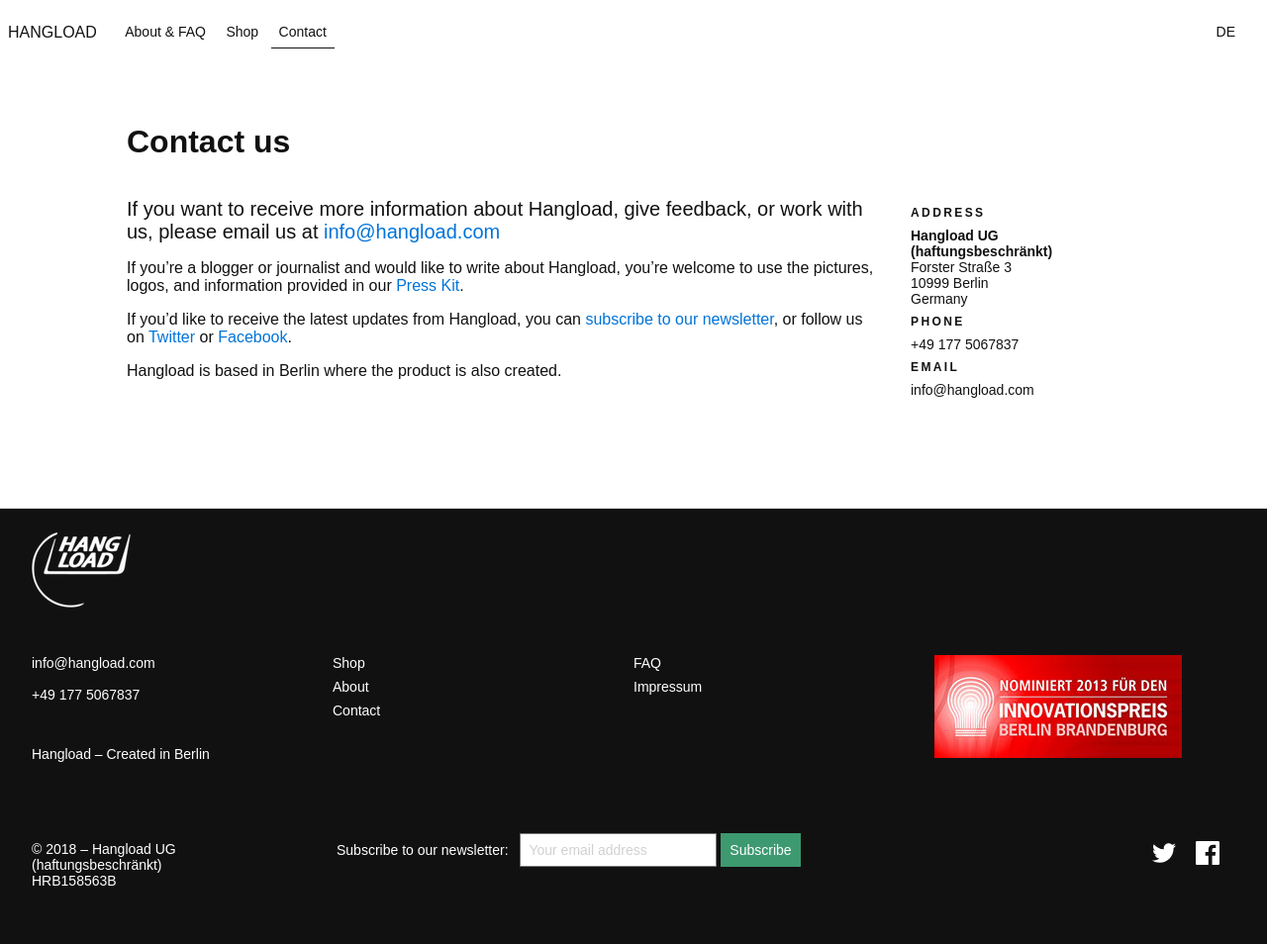
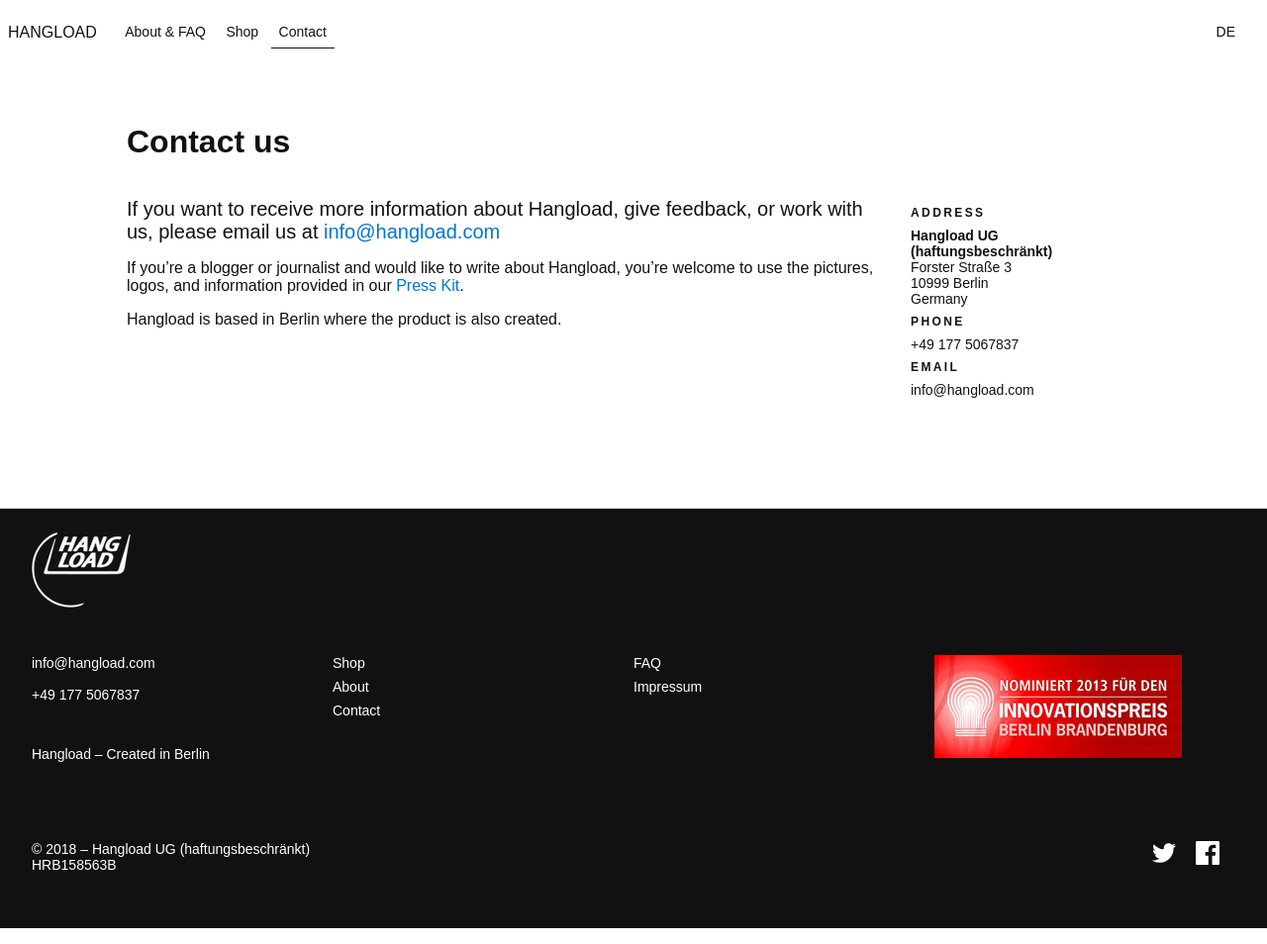
Before and after one commit to bodokaiser/hangload.com, a Jekyll site: the page built from contact/index.md, in a window 1280 px wide. Shown: the whole page at 99% size. Built offline with Jekyll 4.4.1, drawn with Linux system fonts in a browser that asks for light colours; nearby versions of some CDN libraries.

Commit message:
delete every mention of newsletter site-wide

```diff
--- a/_includes/footer.html
+++ b/_includes/footer.html
@@ -45,12 +45,12 @@
     </div>
   </div>
   <div class="clearfix py2 mb2 mxn1">
-    <div class="sm-col sm-col-3 px1 py2">
-      &copy; {{ site.time | date: '%Y' }} &ndash; Hangload UG <br>
+    <div class="sm-col sm-col-6 px1 py2">
+      &copy; {{ site.time | date: '%Y' }} &ndash; Hangload UG
       (haftungsbeschränkt) <br>
       HRB158563B
     </div>
-    <div class="sm-col sm-col-7 px1 py1">
+    {% comment %} <div class="sm-col sm-col-7 px1 py1">
       <div class="mr1 mb1 inline-block">
         {% if page.language == "en" %}
           Subscribe to our newsletter:
@@ -65,8 +65,8 @@
       <input class="p1 border bg-white gray rounded" type="email" autocapitalize="off" autocorrect="off" name="MERGE0" id="MERGE0" value="" placeholder="{% if page.language == "en"%}Your email address{% elsif page.language == "de" %}Deine Email-Adresse{% endif %}">
       <input class="p1 white bg-olive not-rounded" style="border: 1px solid transparent;" type="submit" name="submit" value="{% if page.language == 'en' %}Subscribe{% elsif page.language == 'de' %}Abonnieren{% endif %}">
       </form>
-    </div>
-    <div class="sm-col sm-col-2 px1 py2 sm-right-align">
+    </div>{% endcomment %}
+    <div class="sm-col sm-col-6 px1 py2 sm-right-align">
       <a class="mr2" href="https://twitter.com/HangLoadBLN">
         <svg class="fill-white" width="24" viewBox="0 0 16 16" xmlns="http://www.w3.org/2000/svg" fill-rule="evenodd" clip-rule="evenodd" stroke-linejoin="round" stroke-miterlimit="1.414"><path d="M16 3.038c-.59.26-1.22.437-1.885.517.677-.407 1.198-1.05 1.443-1.816-.634.375-1.337.648-2.085.795-.598-.638-1.45-1.036-2.396-1.036-1.812 0-3.282 1.468-3.282 3.28 0 .258.03.51.085.75C5.152 5.39 2.733 4.084 1.114 2.1.83 2.583.67 3.147.67 3.75c0 1.14.58 2.143 1.46 2.732-.538-.017-1.045-.165-1.487-.41v.04c0 1.59 1.13 2.918 2.633 3.22-.276.074-.566.114-.865.114-.21 0-.416-.02-.617-.058.418 1.304 1.63 2.253 3.067 2.28-1.124.88-2.54 1.404-4.077 1.404-.265 0-.526-.015-.783-.045 1.453.93 3.178 1.474 5.032 1.474 6.038 0 9.34-5 9.34-9.338 0-.143-.004-.284-.01-.425.64-.463 1.198-1.04 1.638-1.7z" fill-rule="nonzero"/></svg>
         </a>
--- a/_layouts/home.html
+++ b/_layouts/home.html
@@ -138,7 +138,7 @@
 
     </section>
 
-    <section class="py4 max-width-3 px1 mb4 mt4 mx-auto center bg-silver">
+    {% comment %} <section class="py4 max-width-3 px1 mb4 mt4 mx-auto center bg-silver">
       <div class="clearfix max-width-2 mx-auto">
         <p class="h2 m0 mb2">{{ page.newsletter-lead }}</p>
         <form action="http://hangload.us8.list-manage1.com/subscribe/post" method="POST">
@@ -149,7 +149,7 @@
         </form>
         <p class="h5 gray">{{ page.newsletter-microcopy }}</p>
       </div>
-    </section>
+    </section>{% endcomment %}
 
     <section class="relative px3 py4 mt4 white bg-gray bg-cover bg-left"
       style="height: 22em; background-image: url(/imgs/hangload-bike-bag-street.jpg)">
--- a/_layouts/shop.html
+++ b/_layouts/shop.html
@@ -36,7 +36,7 @@
                 {% comment %} </button> {% endcomment %}
               {% comment %} <p class="mt2 mb1 black">{{ page.microcopy-1 }}</p> {% endcomment %}
               {% comment %} <p class="mt2 black">{{ page.microcopy-2 }}</p> {% endcomment %}
-              <div class="clearfix">
+              {% comment %} <div class="clearfix">
                 <p class="mt2 mb1 black">{{ page.newsletter-microcopy }}</p>
                 <form action="http://hangload.us8.list-manage1.com/subscribe/post" method="POST">
                   <input type="hidden" name="u" value="17786494a7f7d575faf855738">
@@ -44,7 +44,7 @@
                   <input class="border gray px1 py1 inline-block col-9" type="email" autocapitalize="off" autocorrect="off" name="MERGE0" id="MERGE0" value="" placeholder="{{ page.your-email }}">
                   <input class="btn btn-primary white inline bg-olive caps col-2" type="submit" name="submit" value="ok">
                 </form>
-              </div>
+              </div> {% endcomment %}
             </div>
 
             <section class="mt4" id="product-description">
--- a/contact/index.md
+++ b/contact/index.md
@@ -11,6 +11,6 @@
 
 If you’re a blogger or journalist and would like to write about Hangload, you’re welcome to use the pictures, logos, and information provided in our [Press Kit](https://www.dropbox.com/sh/38k8pwgyy3iztof/AAB9vqq_IoCSi5qsNgzaQQIaa?dl=0).
 
-If you’d like to receive the latest updates from Hangload, you can [subscribe to our newsletter](http://hangload.us8.list-manage2.com/subscribe?u=17786494a7f7d575faf855738&id=f87a66271b), or follow us on [Twitter](https://twitter.com/HangLoadBLN) or [Facebook](https://www.facebook.com/hangload).
+{% comment %} If you’d like to receive the latest updates from Hangload, you can [subscribe to our newsletter](http://hangload.us8.list-manage2.com/subscribe?u=17786494a7f7d575faf855738&id=f87a66271b), or follow us on [Twitter](https://twitter.com/HangLoadBLN) or [Facebook](https://www.facebook.com/hangload). {% endcomment %}
 
 Hangload is based in Berlin where the product is also created.
```
Also changed, not shown: de/contact/index.md (+1 -1 lines).
